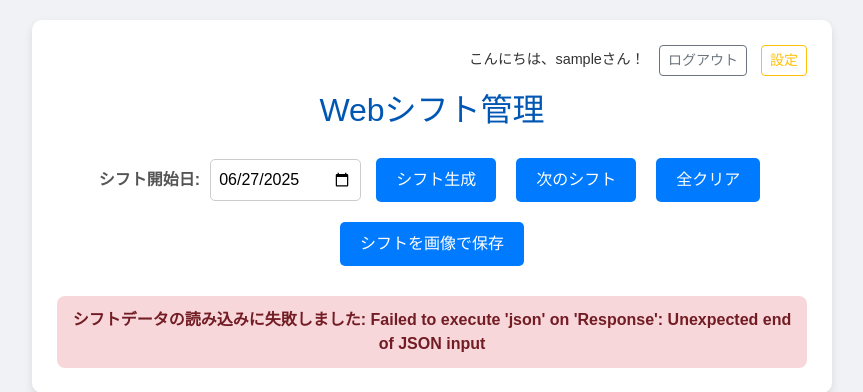
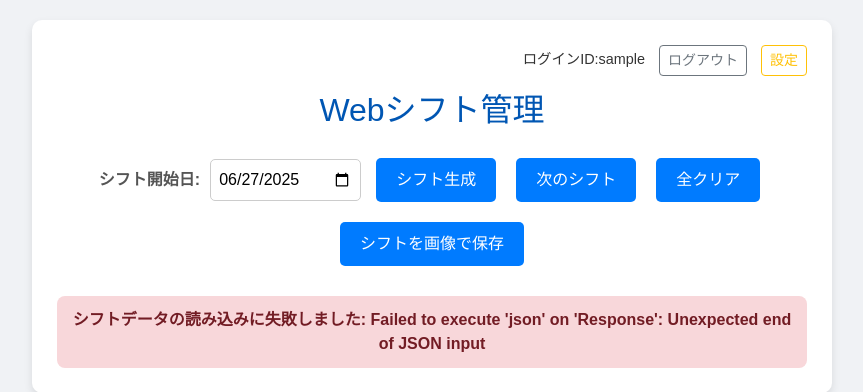
Before and after one commit to k23137/my-python-shift-app, a Flask app: page / in a window 1280 px wide. Shown: the top 392 px of the page, without its empty margins (208-1071 px from the left). Run offline with Flask 3, Linux system fonts and the light colour scheme; the visitor is signed in with stand-in values (Sample User, id 1); data that the repository does not hold is empty; some libraries are stand-ins or nearby versions.

Commit message:
Update all files for user list display and refactorings

```diff
--- a/templates/index.html
+++ b/templates/index.html
@@ -158,7 +158,7 @@
     <div class="container" id="capture-area">
         <div class="user-info">
             {% if current_user.is_authenticated %}
-                こんにちは、{{ current_user.username }}さん！
+                ログインID:{{ current_user.username }}
                 <a href="{{ url_for('auth.logout') }}" class="btn btn-outline-secondary btn-sm ml-2">ログアウト</a>
                 {% if current_user.is_admin %}
                     <a href="{{ url_for('admin.settings_auth') }}" class="btn btn-outline-warning btn-sm ml-2">設定</a>
@@ -242,7 +242,7 @@
                     } else if (data.username) {
                         shiftInfoBelowTable.innerHTML = `名前: ${data.username}`;
                     } else {
-                        shiftInfoBelowTable.innerHTML = `作成者: 未ログイン`;
+                        shiftInfoBelowTable.innerHTML = `未ログイン`;
                     }
                 })
                 .catch(error => {
```
